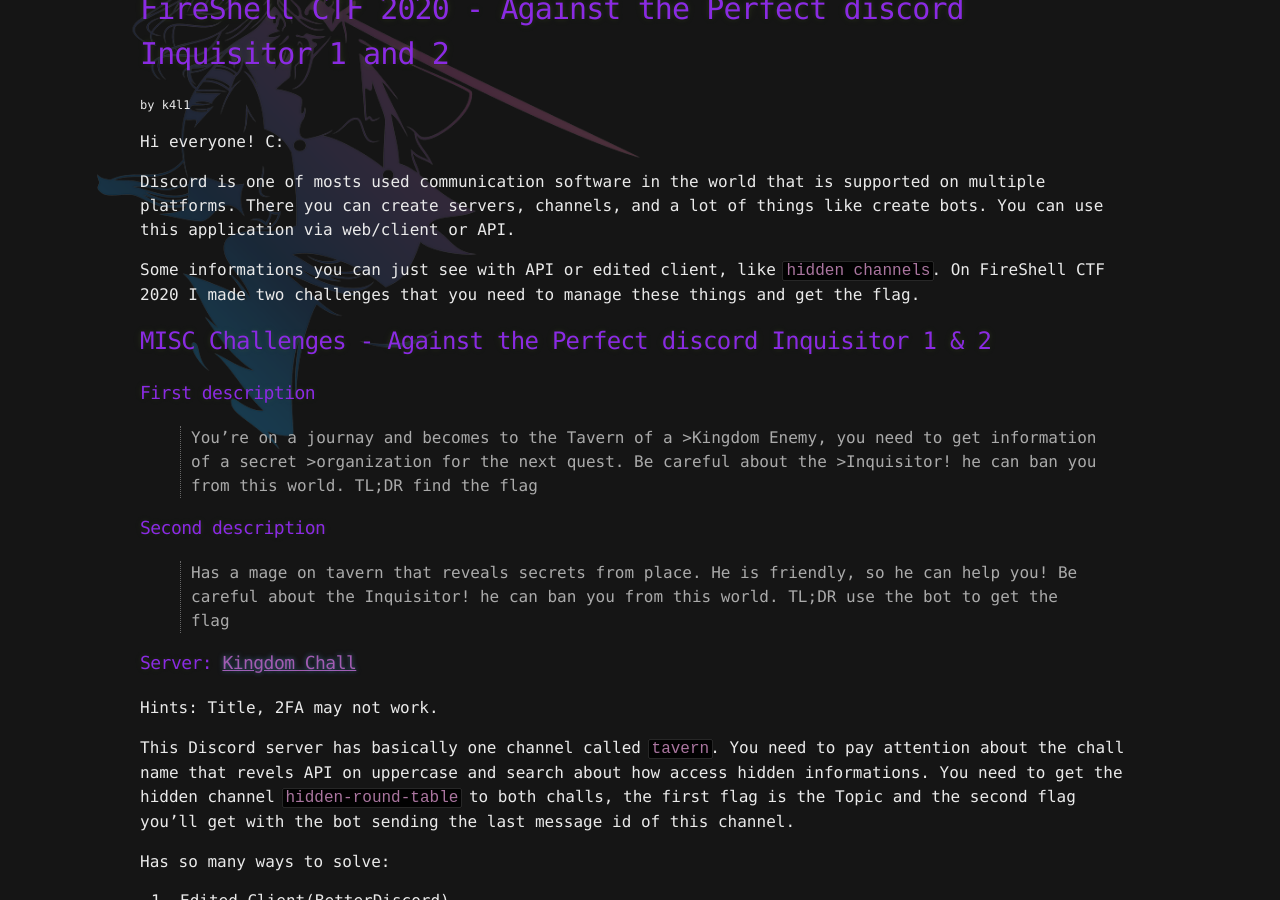
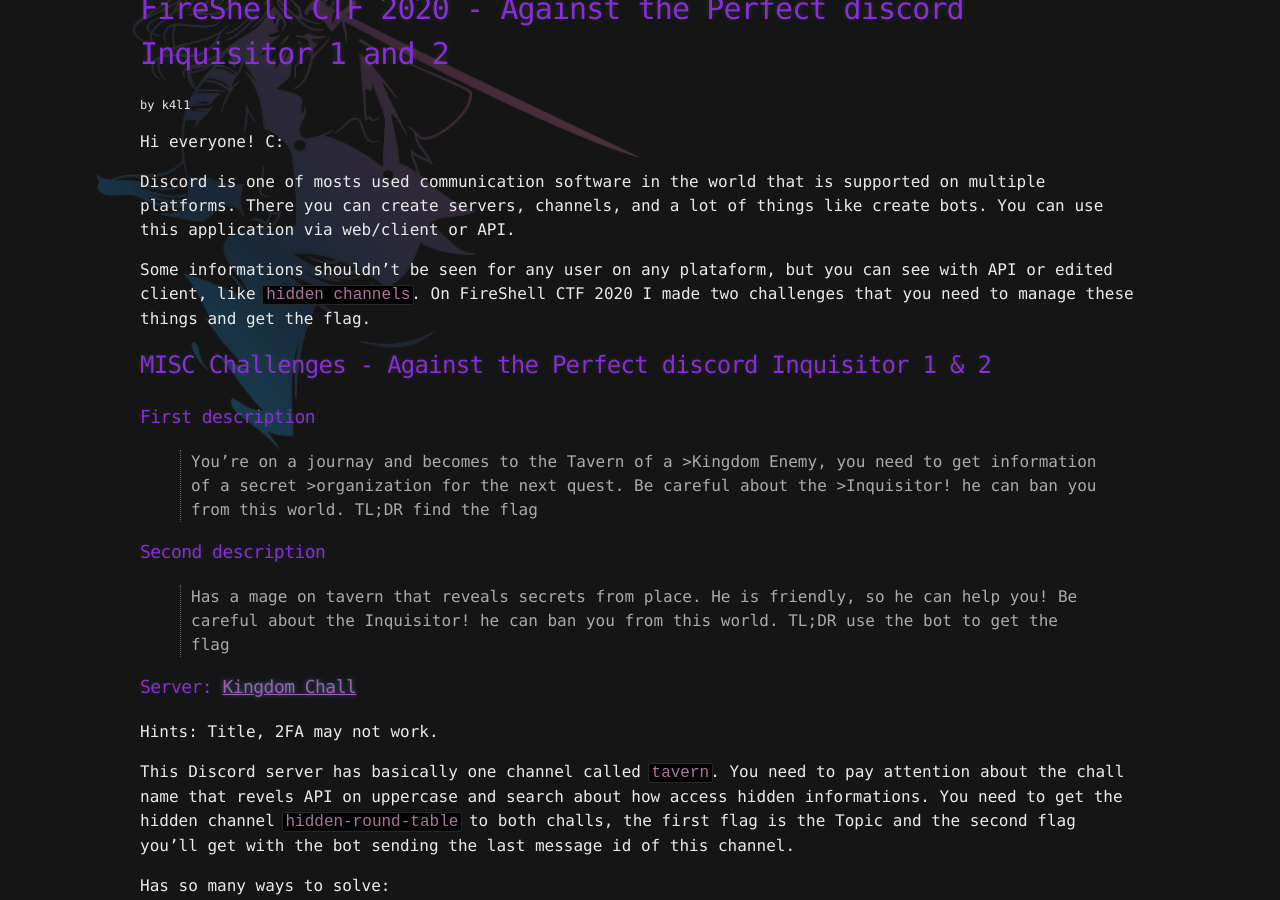
Before and after one commit to lucasnathaniel/K4L1_me, a Jekyll site: the page built from _posts/2020-03-30-discord-hidden-information.md, in a window 1280 px wide and 900 px high, scrolled down 339 px. Built offline with Jekyll 4.4.1, drawn with Linux system fonts in a browser that asks for light colours; nearby versions of some CDN libraries.

Commit message:
better 2 paragrafo

```diff
--- a/_posts/2020-03-30-discord-hidden-information.md
+++ b/_posts/2020-03-30-discord-hidden-information.md
@@ -14,7 +14,7 @@
 
 Discord is one of mosts used communication software in the world that is supported on multiple platforms. There you can create servers, channels, and a lot of things like create bots. You can use this application via web/client or API.
 
-Some informations you can just see with API or edited client, like `hidden channels`. On FireShell CTF 2020 I made two challenges that you need to manage these things and get the flag.
+Some informations shouldn't be seen for any user on any plataform, but you can see with API or edited client, like `hidden channels`. On FireShell CTF 2020 I made two challenges that you need to manage these things and get the flag.
 
 
 ## MISC Challenges - Against the Perfect discord Inquisitor 1 & 2
```
